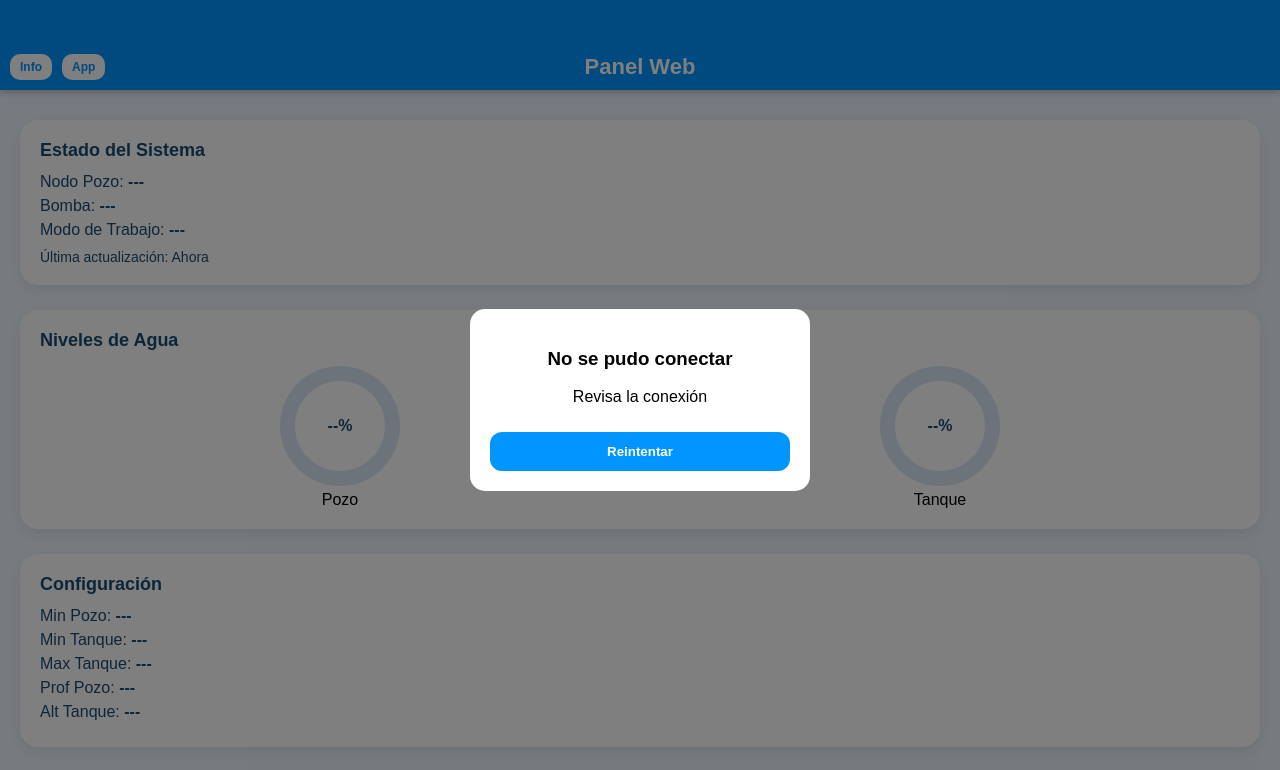
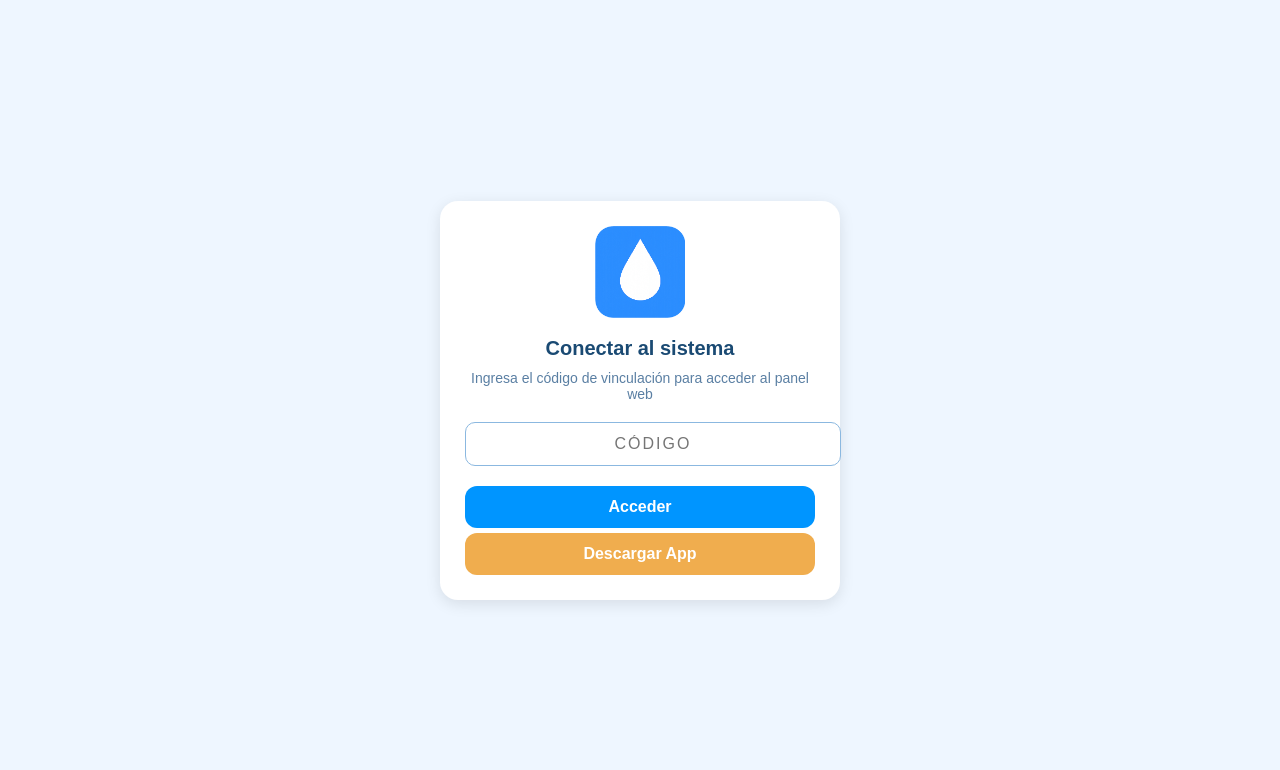
Before and after one commit to jesusmedrandam/bomba, a website: page public/index.html in a window 1280 px wide. Drawn offline with Linux system fonts and the light colour scheme; no server answers.

Commit message:
Update index.html

```diff
--- a/public/index.html
+++ b/public/index.html
@@ -10,298 +10,191 @@ body{
 margin:0;
 font-family:sans-serif;
 background:#eef6ff;
+display:flex;
+justify-content:center;
+align-items:center;
+height:100vh;
 }
 
-/* HEADER */
-.header{
-background:#0095ff;
-color:white;
-height:80px;
-display:flex;
-align-items:flex-end;
-justify-content:center;
-padding-bottom:10px;
-position:fixed;
-top:0;
-width:100%;
-z-index:1000;
-box-shadow:0 2px 8px rgba(0,0,0,0.25);
+/* CONTENEDOR */
+.box{
+width:90%;
+max-width:350px;
+background:white;
+padding:25px;
+border-radius:18px;
+box-shadow:0 4px 15px rgba(0,0,0,0.1);
+text-align:center;
 }
 
-.title-text{
-font-size:22px;
-font-weight:bold;
+/* ICONO */
+.logo{
+width:90px;
+margin-bottom:15px;
 }
 
-/* BOTONES HEADER */
-.top-buttons{
-position:absolute;
-left:10px;
-bottom:10px;
-display:flex;
-gap:10px;
+/* TITULO */
+.title{
+font-size:20px;
+font-weight:bold;
+color:#1a4a73;
+margin-bottom:10px;
 }
 
-.top-btn{
-background:white;
-color:#0095ff;
-border:none;
-border-radius:10px;
-padding:6px 10px;
-font-size:12px;
-font-weight:bold;
-cursor:pointer;
+.desc{
+font-size:14px;
+color:#5a7fa3;
+margin-bottom:20px;
 }
 
-/* CONTENIDO */
-.container{
-padding:20px;
-margin-top:100px;
-display:flex;
-flex-direction:column;
-gap:25px;
+/* INPUT */
+input{
+width:100%;
+padding:12px;
+border-radius:10px;
+border:1px solid #8bb8e0;
+font-size:16px;
+margin-bottom:15px;
+text-align:center;
+letter-spacing:2px;
 }
 
-.card{
-background:white;
-border-radius:18px;
-padding:20px;
-box-shadow:0 4px 12px rgba(0,0,0,0.08);
-}
-
-.card-title{
-font-size:18px;
-font-weight:bold;
-color:#1a4a73;
-margin-bottom:12px;
-}
-
-.state,.data-item{
-font-size:16px;
-color:#1a4a73;
-margin-bottom:6px;
-}
-
-/* CÍRCULOS */
-.circle-wrap{
-display:flex;
-justify-content:space-around;
-margin-top:15px;
-}
-
-.circle{
-width:120px;
-height:120px;
-border-radius:50%;
-background:conic-gradient(#0095ff 0%, #d8e7f7 0%);
-display:flex;
-align-items:center;
-justify-content:center;
-position:relative;
-}
-
-.circle::before{
-content:"";
-position:absolute;
-width:90px;
-height:90px;
-background:white;
-border-radius:50%;
-}
-
-.circle-text{
-position:absolute;
-font-weight:bold;
-color:#1a4a73;
-font-size:16px;
-}
-
-/* MODAL ERROR */
-.modal-bg{
-position:fixed;
-top:0;
-left:0;
+/* BOTONES */
+.btn{
 width:100%;
-height:100%;
-background:rgba(0,0,0,0.5);
-display:none;
-align-items:center;
-justify-content:center;
-z-index:2000;
-}
-
-.modal-box{
-background:white;
-padding:20px;
-border-radius:15px;
-text-align:center;
-width:80%;
-max-width:300px;
-}
-
-.btn{
 padding:12px;
 border-radius:12px;
 border:none;
+font-size:16px;
+font-weight:bold;
+cursor:pointer;
+margin-top:5px;
+}
+
+.btn-primary{
 background:#0095ff;
 color:white;
-font-weight:bold;
+}
+
+.btn-secondary{
+background:#f0ad4e;
+color:white;
+}
+
+/* MENSAJE */
+.msg{
 margin-top:10px;
-width:100%;
-cursor:pointer;
+font-size:14px;
+color:#d9534f;
+display:none;
 }
+
+.loader{
+width:14px;
+height:14px;
+border:3px solid white;
+border-bottom-color:transparent;
+border-radius:50%;
+display:inline-block;
+animation:spin 0.8s linear infinite;
+margin-right:5px;
+}
+@keyframes spin{to{transform:rotate(360deg);}}
 
 </style>
 </head>
 
 <body>
 
-<div class="header">
+<div class="box">
 
-<div class="top-buttons">
-<button class="top-btn" onclick="window.location.href='informacion.html'">Info</button>
-<button class="top-btn" onclick="descargarApp()">App</button>
+<img src="icon.png" class="logo">
+
+<div class="title">Conectar al sistema</div>
+
+<div class="desc">
+Ingresa el código de vinculación para acceder al panel web
 </div>
 
-<span class="title-text">Panel Web</span>
+<input type="text" id="codigo" placeholder="CÓDIGO">
 
-</div>
+<button class="btn btn-primary" onclick="acceder()" id="btnAcceder">
+Acceder
+</button>
 
-<div class="container">
+<button class="btn btn-secondary" onclick="descargarApp()">
+Descargar App
+</button>
 
-<!-- ESTADO -->
-<div class="card">
-<div class="card-title">Estado del Sistema</div>
-<div class="state">Nodo Pozo: <b id="pozoEstado">---</b></div>
-<div class="state">Bomba: <b id="bombaEstado">---</b></div>
-<div class="state">Modo de Trabajo: <b id="modoEstado">---</b></div>
-<div id="ultimaAct" style="margin-top:10px;font-size:14px;color:#1a4a73;">
-Última actualización: ---
-</div>
-</div>
+<div id="msg" class="msg"></div>
 
-<!-- CÍRCULOS -->
-<div class="card">
-<div class="card-title">Niveles de Agua</div>
-
-<div class="circle-wrap">
-
-<div>
-<div class="circle" id="circlePozo">
-<div class="circle-text" id="txtPozo">--%</div>
-</div>
-<div style="text-align:center;margin-top:5px;">Pozo</div>
-</div>
-
-<div>
-<div class="circle" id="circleTanque">
-<div class="circle-text" id="txtTanque">--%</div>
-</div>
-<div style="text-align:center;margin-top:5px;">Tanque</div>
-</div>
-
-</div>
-</div>
-
-<!-- CONFIG SOLO VISUAL -->
-<div class="card">
-<div class="card-title">Configuración</div>
-<div class="data-item">Min Pozo: <b id="minPozo">---</b></div>
-<div class="data-item">Min Tanque: <b id="minTanque">---</b></div>
-<div class="data-item">Max Tanque: <b id="maxTanque">---</b></div>
-<div class="data-item">Prof Pozo: <b id="profPozo">---</b></div>
-<div class="data-item">Alt Tanque: <b id="altTanque">---</b></div>
-</div>
-
-</div>
-
-<!-- MODAL -->
-<div id="modalError" class="modal-bg">
-<div class="modal-box">
-<h3>No se pudo conectar</h3>
-<p>Revisa la conexión</p>
-<button class="btn" onclick="actualizarDatos()">Reintentar</button>
-</div>
 </div>
 
 <script>
 
-const STATUS_URL="https://appbomba.onrender.com/api/render/status?auth=PUBLIC";
+const URL="https://appbomba.onrender.com/api/render/status";
 
-/* 🔥 si quieres seguridad luego cambias PUBLIC */
+/* 🔥 ACCEDER */
+function acceder(){
 
-let segundos=0;
-let ultimaHora="--:--";
+let codigo=document.getElementById("codigo").value.trim();
+let btn=document.getElementById("btnAcceder");
+let msg=document.getElementById("msg");
 
-function setCircle(id, porcentaje){
-let deg = porcentaje * 3.6;
-document.getElementById(id).style.background =
-`conic-gradient(#0095ff ${deg}deg, #d8e7f7 ${deg}deg)`;
+if(!codigo){
+mostrarMsg("Ingresa el código", true);
+return;
 }
 
-function actualizarDatos(){
-fetch(STATUS_URL)
+/* LOADING */
+btn.innerHTML='<span class="loader"></span> Verificando...';
+btn.disabled=true;
+
+/* 🔥 VERIFICAR CONEXIÓN + CÓDIGO */
+fetch(URL+"?auth="+codigo)
 .then(r=>{
-if(!r.ok) throw new Error();
+if(!r.ok) throw new Error("conexion");
 return r.json();
 })
 .then(d=>{
 
-if(!d.datos) return;
+btn.innerHTML="Acceder";
+btn.disabled=false;
 
-let datos=d.datos;
+/* 🔥 VALIDAR RESPUESTA REAL */
+if(!d.recibido){
+mostrarMsg("Código incorrecto", true);
+return;
+}
 
-segundos=0;
-let ahora=new Date();
-ultimaHora=ahora.toLocaleTimeString([], {hour:'2-digit',minute:'2-digit'});
-
-/* ESTADO */
-document.getElementById("pozoEstado").innerText=
-datos.conexion_pozo?"Conectado":"Desconectado";
-
-document.getElementById("bombaEstado").innerText=
-datos.bomba?"Encendida":"Apagada";
-
-document.getElementById("modoEstado").innerText=
-datos.modo==="AUTO"?"Automático":"Manual";
-
-/* CÍRCULOS */
-setCircle("circlePozo", datos.nivel_pozo);
-setCircle("circleTanque", datos.nivel_tanque);
-
-document.getElementById("txtPozo").innerText=datos.nivel_pozo+"%";
-document.getElementById("txtTanque").innerText=datos.nivel_tanque+"%";
-
-/* CONFIG */
-document.getElementById("minPozo").innerText=datos.min_pozo+"%";
-document.getElementById("minTanque").innerText=datos.min_tanque+"%";
-document.getElementById("maxTanque").innerText=datos.max_tanque+"%";
-document.getElementById("profPozo").innerText=datos.prof_pozo+" m";
-document.getElementById("altTanque").innerText=datos.alt_tanque+" m";
-
-document.getElementById("modalError").style.display="none";
+/* 🔥 TODO OK */
+localStorage.setItem("auth_token", codigo);
+window.location.href="dashboard.html";
 
 })
-.catch(()=>{
-document.getElementById("modalError").style.display="flex";
-});
+.catch(e=>{
+
+btn.innerHTML="Acceder";
+btn.disabled=false;
+
+/* 🔥 DIFERENCIAR ERROR */
+if(e.message==="conexion"){
+mostrarMsg("Sin conexión con el servidor", true);
+}else{
+mostrarMsg("Error inesperado", true);
 }
 
-/* TIEMPO */
-setInterval(()=>{
-let lbl=document.getElementById("ultimaAct");
+});
 
-if(segundos<=5){
-lbl.innerText="Última actualización: Ahora";
-}else{
-lbl.innerText="Última actualización: "+ultimaHora;
 }
 
-segundos++;
-},1000);
-
-setInterval(actualizarDatos,1000);
-actualizarDatos();
+/* MENSAJE */
+function mostrarMsg(txt,error=false){
+let m=document.getElementById("msg");
+m.innerText=txt;
+m.style.display="block";
+m.style.color= error ? "#d9534f" : "#0095ff";
+}
 
 /* DESCARGAR APP */
 function descargarApp(){
```
